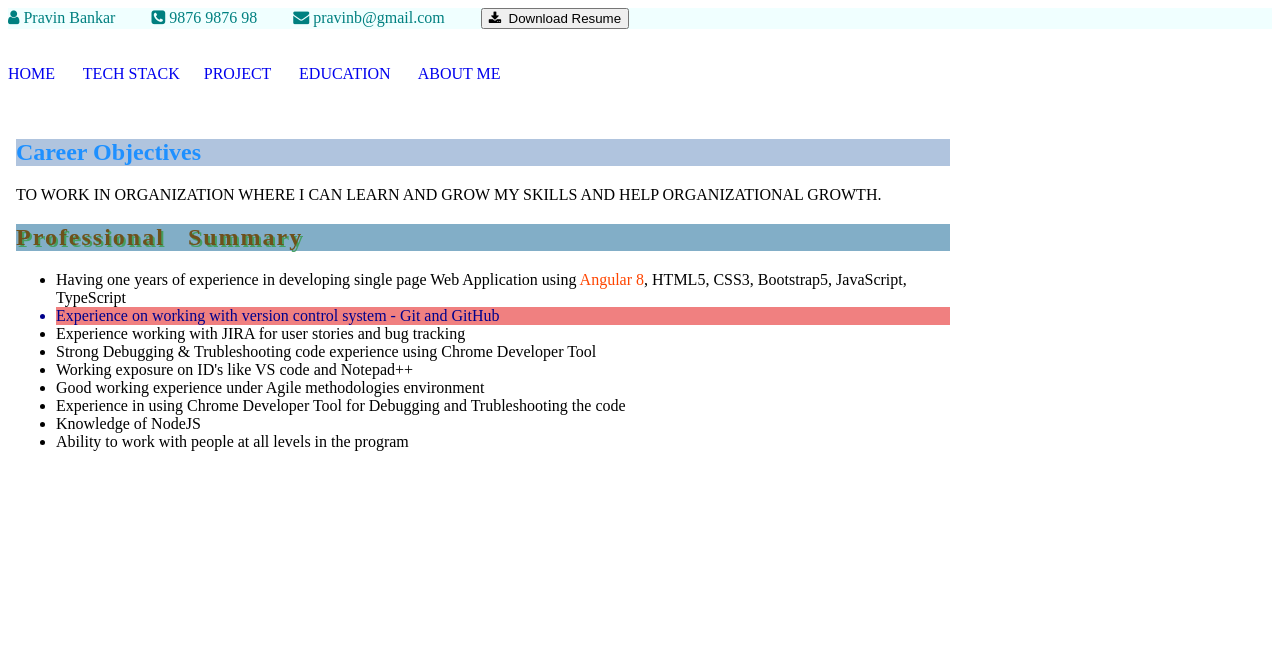
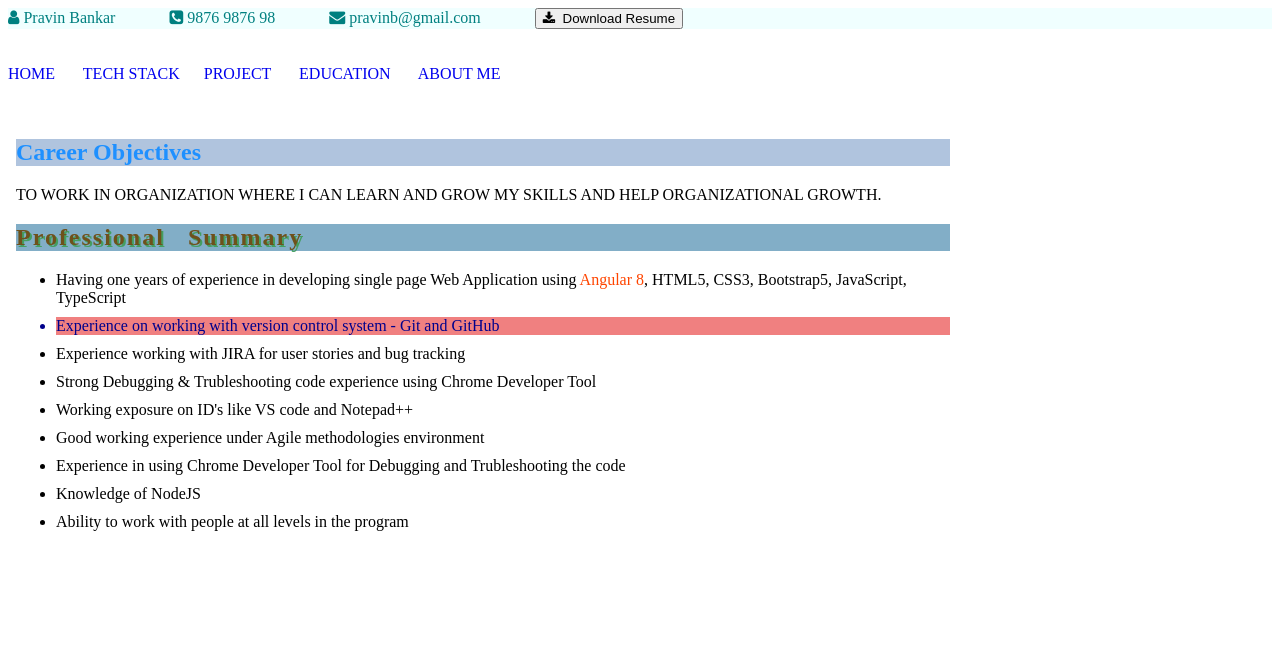
Before and after one commit to PravinBankar101/my-profile, a plain HTML site: page index.html in a window 1280 px wide. Shown: the top 669 px of the page. Drawn offline with Linux system fonts and the light colour scheme.

Commit message:
Modified index.html and home.html by removing all &nbsp , And added padding and margin properties
Modified index.html and home.html by removing all spaces i.e &nbsp , And by adding padding and margin properties

```diff
--- a/home.html
+++ b/home.html
@@ -33,6 +33,12 @@
         }
 
 
+        /* //nested selector(here it means apply property to the --> all li elements inside the class summariesList) */
+        .summariesList li{
+            margin-bottom: 10px;
+        }
+
+
     </style>
 
 </head>
@@ -48,7 +54,7 @@
 
 
         <h2 class="profSummary">Professional Summary</h2>
-        <ul>
+        <ul class="summariesList">
             <li>Having one years of experience in developing single page Web Application using <span>Angular 8</span>,
                 HTML5, CSS3,
                 Bootstrap5, JavaScript, TypeScript</li>
--- a/index.html
+++ b/index.html
@@ -28,6 +28,10 @@
         color: rgb(19, 158, 47);
     }
 
+    .headerSpan{
+      margin-right: 50px;
+    }
+
   </style>
 
 
@@ -36,12 +40,11 @@
 
 <body>
   <header>
-    <i class="fa fa-user" aria-hidden="true"></i> Pravin Bankar &nbsp; &nbsp;
-    &nbsp; &nbsp;
-    <i class="fa fa-phone-square" aria-hidden="true"></i> 9876
-    9876 98 &nbsp; &nbsp; &nbsp; &nbsp;
-    <i class="fa fa-envelope" aria-hidden="true"></i> pravinb@gmail.com
-    &nbsp; &nbsp; &nbsp; &nbsp;
+
+    <i class="fa fa-user" aria-hidden="true"></i> <span class="headerSpan">Pravin Bankar</span>
+    <i class="fa fa-phone-square" aria-hidden="true"></i> <span class="headerSpan">9876 9876 98</span>
+    <i class="fa fa-envelope" aria-hidden="true"></i> <span class="headerSpan">pravinb@gmail.com</span>
+
 
     <a href="assets/resume.pdf" download="Pravin Resume">
       <button>
```
